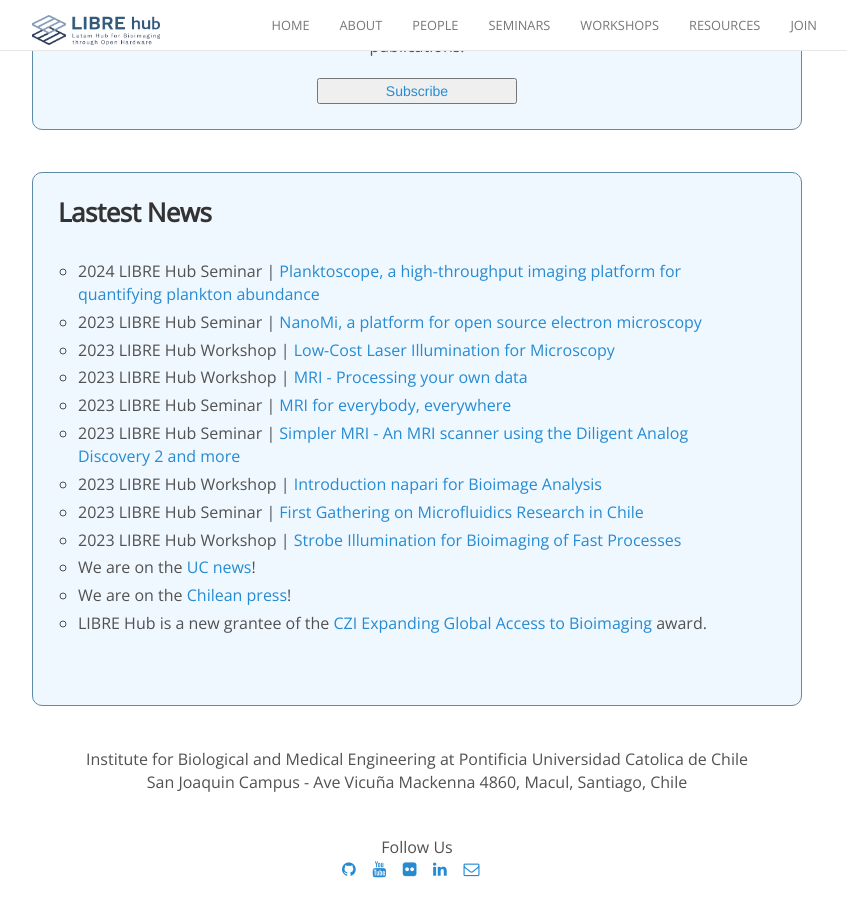
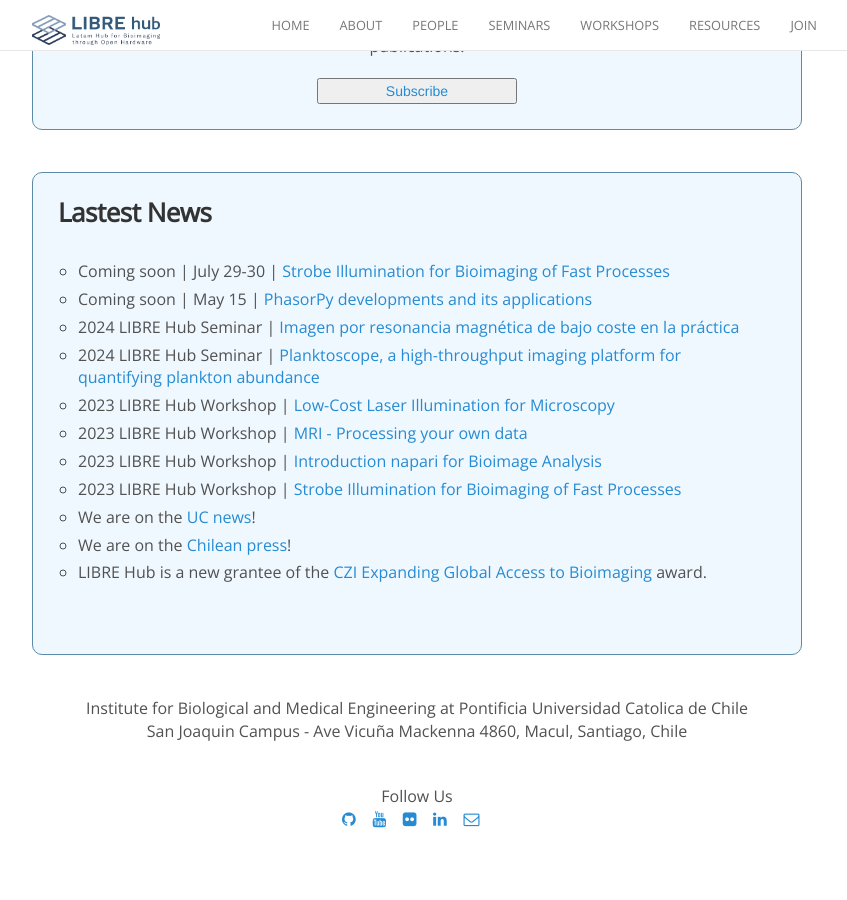
Before and after one commit to LIBREhub/LIBREhub.github.io, a Jekyll site: the page built from index.html, in a window 1280 px wide and 900 px high, scrolled down 815 px. Shown: the whole window, without its empty margins (223-1070 px from the left). Built offline with Jekyll 4.4.1, drawn with Linux system fonts in a browser that asks for light colours; nearby versions of some CDN libraries; after the commit the page ends 1666 px from its top, so only the background shows below that.

Commit message:
Update News section

```diff
--- a/_data/news.yml
+++ b/_data/news.yml
@@ -1,8 +1,17 @@
+- date: 2024-04-17
+  details: Coming soon | July 29-30 | <a href="https://librehub.github.io/2024/04/17/SEMS-WS-2024.html" target="_blank">Strobe Illumination for Bioimaging of Fast Processes</a>
+
+- date: 2024-04-03
+  details: Coming soon | May 15 | <a href="https://librehub.github.io/2024/04/03/leonel-malacrida.html" target="_blank">PhasorPy developments and its applications</a>
+
+- date: 2024-03-18
+  details: 2024 LIBRE Hub Seminar | <a href="https://librehub.github.io/2024/03/15/joseba-alonso.html" target="_blank">Imagen por resonancia magnética de bajo coste en la práctica</a>
+
 - date: 2024-01-17
   details: 2024 LIBRE Hub Seminar | <a href="https://librehub.github.io/2024/01/17/adam-larson.html" target="_blank">Planktoscope, a high-throughput imaging platform for quantifying plankton abundance</a>
 
-- date: 2023-12-04
-  details: 2023 LIBRE Hub Seminar | <a href="https://librehub.github.io/2023/12/04/mark-salomons.html" target="_blank">NanoMi, a platform for open source electron microscopy</a>
+#- date: 2023-12-04
+#  details: 2023 LIBRE Hub Seminar | <a href="https://librehub.github.io/2023/12/04/mark-salomons.html" target="_blank">NanoMi, a platform for open source electron microscopy</a>
 
 - date: 2023-10-14
   details: 2023 LIBRE Hub Workshop | <a href="https://librehub.github.io/2023/07/30/laserillum-ws.html" target="_blank">Low-Cost Laser Illumination for Microscopy</a>
@@ -10,17 +19,17 @@
 - date: 2023-10-13
   details: 2023 LIBRE Hub Workshop | <a href="https://librehub.github.io/2023/08/01/mri-data-ws.html" target="_blank">MRI - Processing your own data</a>
 
-- date: 2023-09-13
-  details: 2023 LIBRE Hub Seminar | <a href="https://librehub.github.io/2023/09/12/joseba-alonso.html" target="_blank">MRI for everybody, everywhere</a>
+#- date: 2023-09-13
+#  details: 2023 LIBRE Hub Seminar | <a href="https://librehub.github.io/2023/09/12/joseba-alonso.html" target="_blank">MRI for everybody, everywhere</a>
 
-- date: 2023-09-08
-  details: 2023 LIBRE Hub Seminar | <a href="https://librehub.github.io/2023/09/08/steven-wright.html" target="_blank">Simpler MRI - An MRI scanner using the Diligent Analog Discovery 2 and more</a>
+#- date: 2023-09-08
+#  details: 2023 LIBRE Hub Seminar | <a href="https://librehub.github.io/2023/09/08/steven-wright.html" target="_blank">Simpler MRI - An MRI scanner using the Diligent Analog Discovery 2 and more</a>
 
 - date: 2023-08-01
   details: 2023 LIBRE Hub Workshop | <a href="https://librehub.github.io/napari-LatAm-workshop-2023/intro.html" target="_blank">Introduction napari for Bioimage Analysis</a>
 
-- date: 2023-07-25
-  details: 2023 LIBRE Hub Seminar | <a href="https://librehub.github.io/2023/07/23/microfluidics-seminar-chile.html" target="_blank">First Gathering on Microfluidics Research in Chile</a>
+#- date: 2023-07-25
+#  details: 2023 LIBRE Hub Seminar | <a href="https://librehub.github.io/2023/07/23/microfluidics-seminar-chile.html" target="_blank">First Gathering on Microfluidics Research in Chile</a>
 
 - date: 2023-07-24
   details: 2023 LIBRE Hub Workshop | <a href="https://librehub.github.io/2023/07/21/strobeillum-ws.html" target="_blank">Strobe Illumination for Bioimaging of Fast Processes</a>
```
